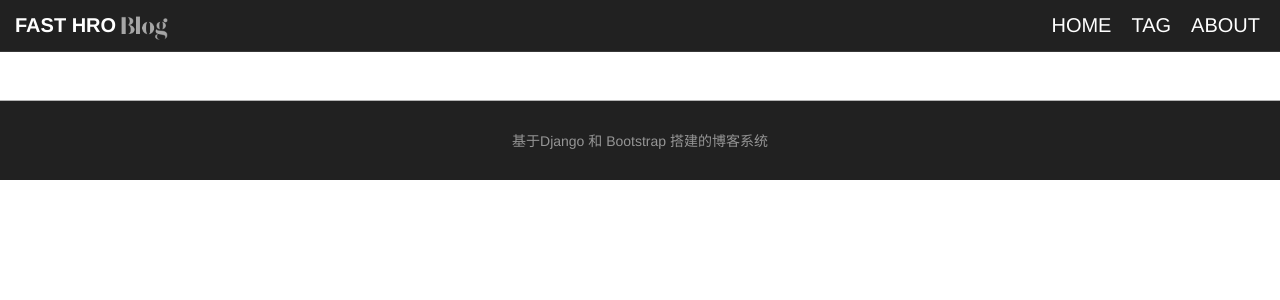
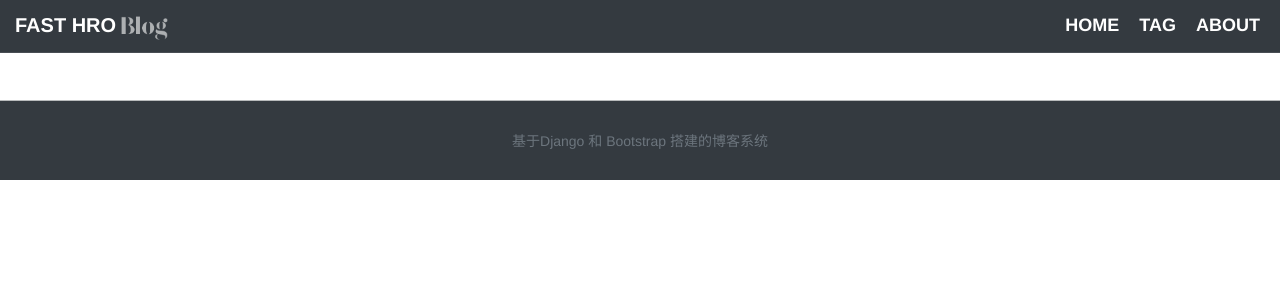
Before and after one commit to fasthro/mysite, a Django app: template blog/templates/base.html in a window 1280 px wide. Shown: the top 300 px of the page. Run offline with Django 4.2, Linux system fonts and the light colour scheme; the template is opened without the code that fills it, so the values that code supplies are empty; some libraries are stand-ins or nearby versions.

```diff
--- a/blog/static/css/blog.css
+++ b/blog/static/css/blog.css
@@ -11,7 +11,7 @@ body{
 /** nav */
 .fh-navbar
 {
-    background-color: #212121;
+    background-color: #343a40!important;
     border-bottom: 1px solid rgba(255,255,255,0.1);
     border-radius: 0;
 }
@@ -27,34 +27,43 @@ body{
 .fh-navbar-brand {
     width: 155px;
     display: block;
-    border-bottom: 1px solid transparent;
+    border-bottom: .25rem solid transparent;
     transition: all 0.2s;
 }
 
 .fh-navbar-brand:hover{
-    border-bottom-color: yellow;
+    border-bottom-color: white;
 }
 
 .fh-navbar-nav li{
     list-style-type: none;
     margin-right: 20px;
-    border-bottom: 1px solid transparent;
+    border-bottom: .25rem solid transparent;
     transition: all 0.2s;
 }
 
 .fh-navbar-nav li:hover{
-    border-bottom-color: yellow;
+    border-bottom-color: white;
 }
 
 .fh-navbar-nav li>a{
     color: white;
-    font-size: 20px;
+    font-size: 18px;
     line-height: 50px;
     text-decoration: none;
 }
 
+.fh-navbar-toggle{
+    font-size: 1.25rem;
+    line-height: 1;
+    background-color: transparent;
+    border: 1px solid rgba(255,255,255,.1);
+    border-radius: .25rem;
+    color: rgba(255,255,255,.5);
+}
+
 .fh-icon-bar{
-   background: white;
+   background: rgba(255,255,255,.5);
 }
 
 /** jumbotron  */
@@ -79,7 +88,7 @@ body{
 
 /** footer */
 .main-footer{
-    background-color: #212121;
+    background-color: #343a40!important;
     border-top: 1px solid rgba(230,230,230,0.75);
     width: 100%;
     min-height: 80px;
@@ -92,7 +101,7 @@ body{
 }
 
 .main-footer span{
-    color: #959595;
+    color: #6c757d!important;
 }
 
 /** 主页文章 */
@@ -154,7 +163,7 @@ body{
 }
 
 .fh-article-data-view span{
-    color: #6B6B6Bab;
+    color: #6c757d!important;
 }
 
 /** article abs */
--- a/blog/templates/nav.html
+++ b/blog/templates/nav.html
@@ -8,15 +8,15 @@
                 <span class="icon-bar fh-icon-bar"></span>
             </button>
             <div class="fh-navbar-brand">
-                <a href="" class="fh-navbar-logo">FAST HRO</a>
+                <a href="" class="fh-navbar-logo"><strong>FAST HRO</strong></a>
                 <img src="../static/img/blog-logo.png" alt="" class="fh-navbar-logo-icon" height="24px">
             </div>
         </div>
          <div class="collapse navbar-collapse" id="bs-example-navbar-collapse-1">
             <ul class="navbar-nav navbar-right fh-navbar-nav">
-                <li><a href="">HOME</a></li>
-                <li><a href="">TAG</a></li>
-                <li><a href="">ABOUT</a></li>
+                <li><a href=""><strong>HOME</strong></a></li>
+                <li><a href=""><strong>TAG</strong></a></li>
+                <li><a href=""><strong>ABOUT</strong></a></li>
             </ul>
          </div>
     </div>
--- a/blog/views.py
+++ b/blog/views.py
@@ -8,6 +8,7 @@ from blog_article.models import Article, ArticleTag
 class MainView(ListView):
     model = Article
     template_name = "../templates/blog/index.html"
+    paginate_by = 8
 
     def get_context_data(self, **kwargs):
         context = super(MainView, self).get_context_data(**kwargs)
```
Also changed, not shown: blog/templates/article.html (+9 -3 lines), blog/templates/blog/index.html (+6 -1 lines).
